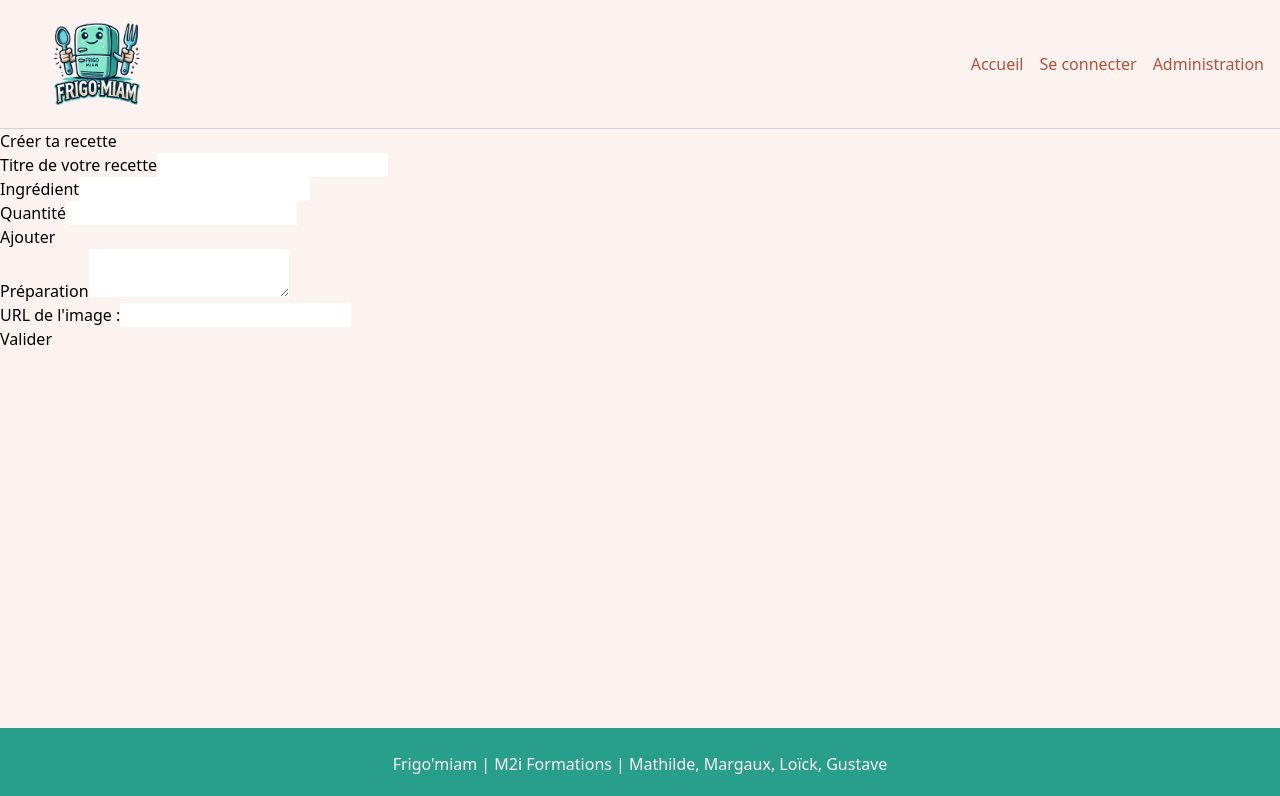
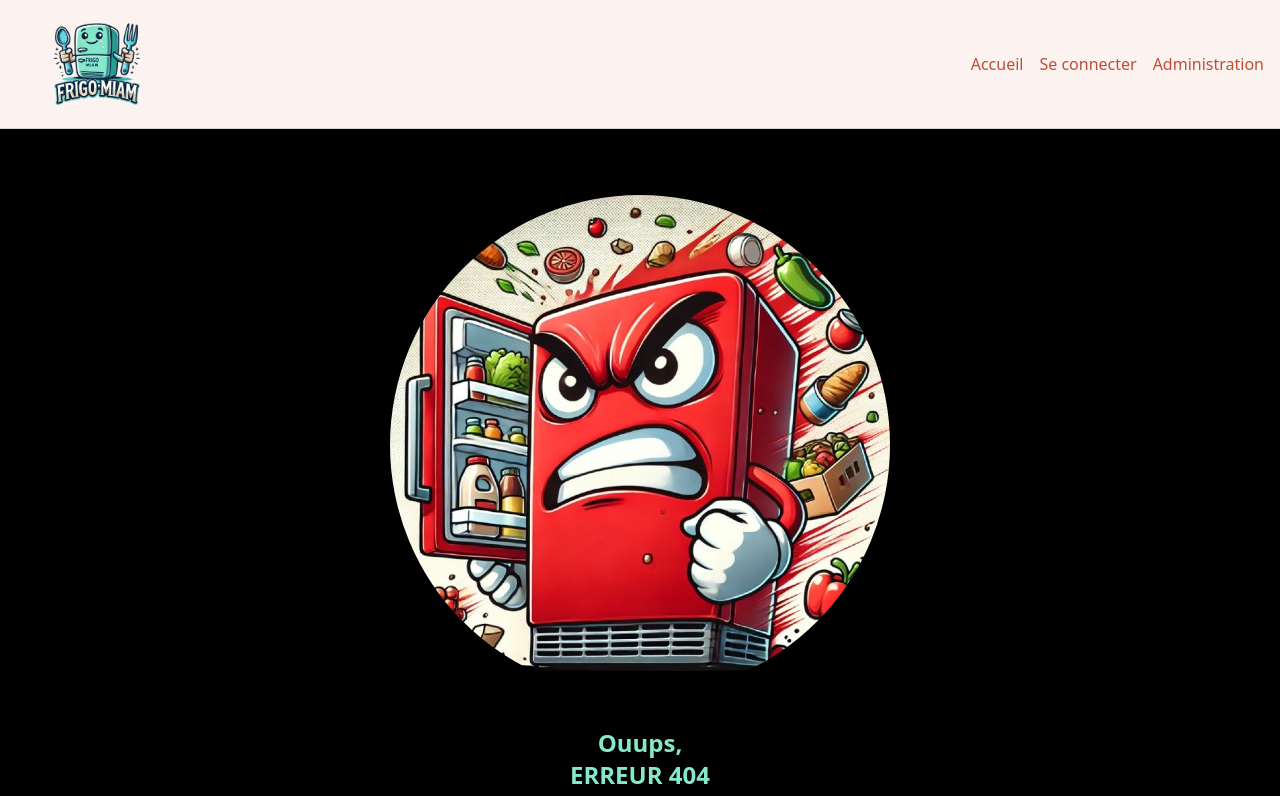
Before and after one commit to OvernightmareX/Frigo-Miam, an Angular app in the folder FrigoMiamFront/: page /recetteCreate in a window 1280 px wide. Shown: the top 796 px of the page. Built offline with nearby package versions, Linux system fonts and the light colour scheme.

Commit message:
removing route to create-recipe

```diff
--- a/FrigoMiamFront/src/app/app.routes.ts
+++ b/FrigoMiamFront/src/app/app.routes.ts
@@ -17,8 +17,8 @@ export const routes: Routes = [
   {path: 'connexion', component: ConnexionComponent},
   {path: 'frigo', component: FrigoComponent},
   {path: 'inscription', component: AccountCreationComponent},
+  {path: 'recette', component: RecipeUserComponent},
   {path: 'recette/:name', component: RecetteComponent},
-  {path: 'recette', component: RecipeUserComponent},
-  {path: 'recetteCreate', component: RecipeCreateComponent},
+  //{path: 'recetteCreate', component: RecipeCreateComponent},
   {path: '**' , component:NotFound404Component},
 ];
--- a/FrigoMiamFront/src/app/pages/recipe-create/recipe-create.component.ts
+++ b/FrigoMiamFront/src/app/pages/recipe-create/recipe-create.component.ts
@@ -12,7 +12,7 @@ export class RecipeCreateComponent {
 
   recipe = {
     title: '',
-    ingredients: [] as { ingredient: string, quantity: number }[],
+    ingredients: [] as { ingredient: string, quantity: number, value: number }[],
     descript: '',
     urlImg: '',
   };
```
